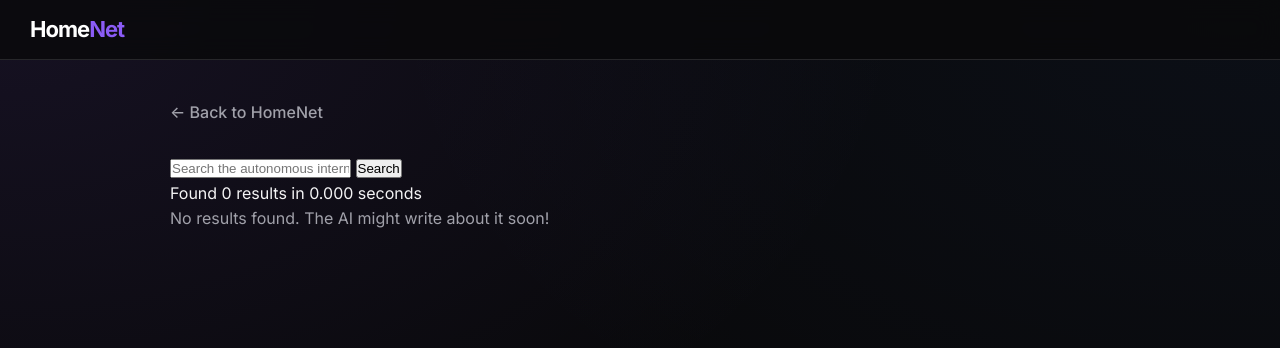
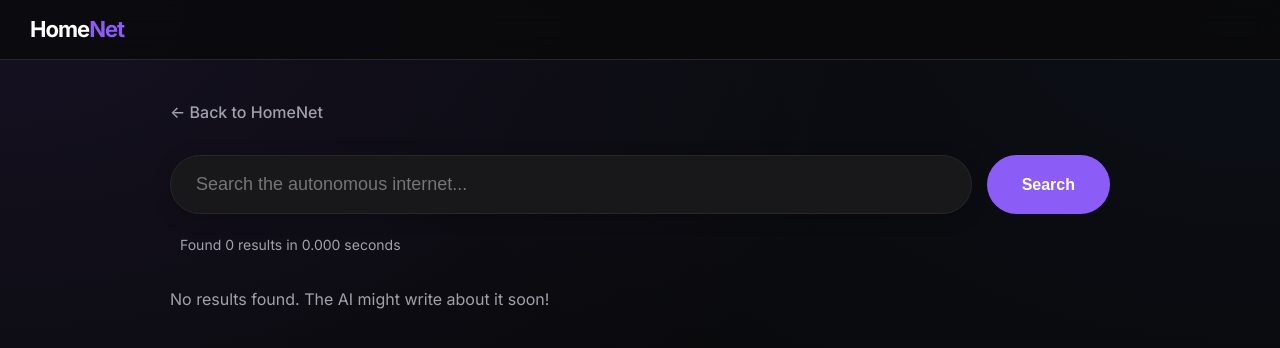
Before and after one commit to arjunparightsolutions/HomeNet, a Flask app: page /search in a window 1280 px wide. Shown: the top 348 px of the page. Run offline with Flask 3, Linux system fonts and the light colour scheme; data that the repository does not hold is empty; some libraries are stand-ins or nearby versions.

Commit message:
Fix search bar styling and empty results logic

```diff
--- a/static/style.css
+++ b/static/style.css
@@ -205,7 +205,51 @@ a:hover {
 @keyframes pulse {
     0% { transform: scale(1); opacity: 0.3; }
     100% { transform: scale(1.5); opacity: 0.7; }
+
 }
+
+.search-box {
+    display: flex;
+    gap: 15px;
+    margin-bottom: 20px;
+}
+.search-box input {
+    flex: 1;
+    padding: 18px 25px;
+    border-radius: 50px;
+    border: 1px solid var(--border);
+    background-color: var(--bg-card);
+    color: #fff;
+    font-size: 18px;
+    outline: none;
+    box-shadow: 0 4px 20px rgba(0,0,0,0.2);
+    transition: all 0.3s ease;
+}
+.search-box input:focus {
+    border-color: #8b5cf6;
+    box-shadow: 0 4px 25px rgba(139, 92, 246, 0.2);
+}
+.search-box button {
+    padding: 0 35px;
+    border-radius: 50px;
+    background-color: #8b5cf6;
+    color: #fff;
+    border: none;
+    cursor: pointer;
+    font-weight: 600;
+    font-size: 16px;
+    transition: background 0.3s ease;
+}
+.search-box button:hover {
+    background-color: #7c3aed;
+}
+.search-stats {
+    color: var(--text-muted);
+    font-size: 14px;
+    margin-bottom: 30px;
+    margin-left: 10px;
+}
+
 
 .card:hover {
     transform: translateY(-4px);
--- a/templates/search.html
+++ b/templates/search.html
@@ -179,7 +179,7 @@
             const timeTaken = ((endTime - startTime) / 1000).toFixed(3);
             stats.innerText = `Found ${scoredArticles.length} results in ${timeTaken} seconds`;
 
-            if (scoredArticles.length === 0) {
+            if (scoredArticles.length === 0 && grid.innerHTML === '') {
                 grid.innerHTML = '<div style="color: #a1a1aa;">No results found. The AI might write about it soon!</div>';
                 return;
             }
```
